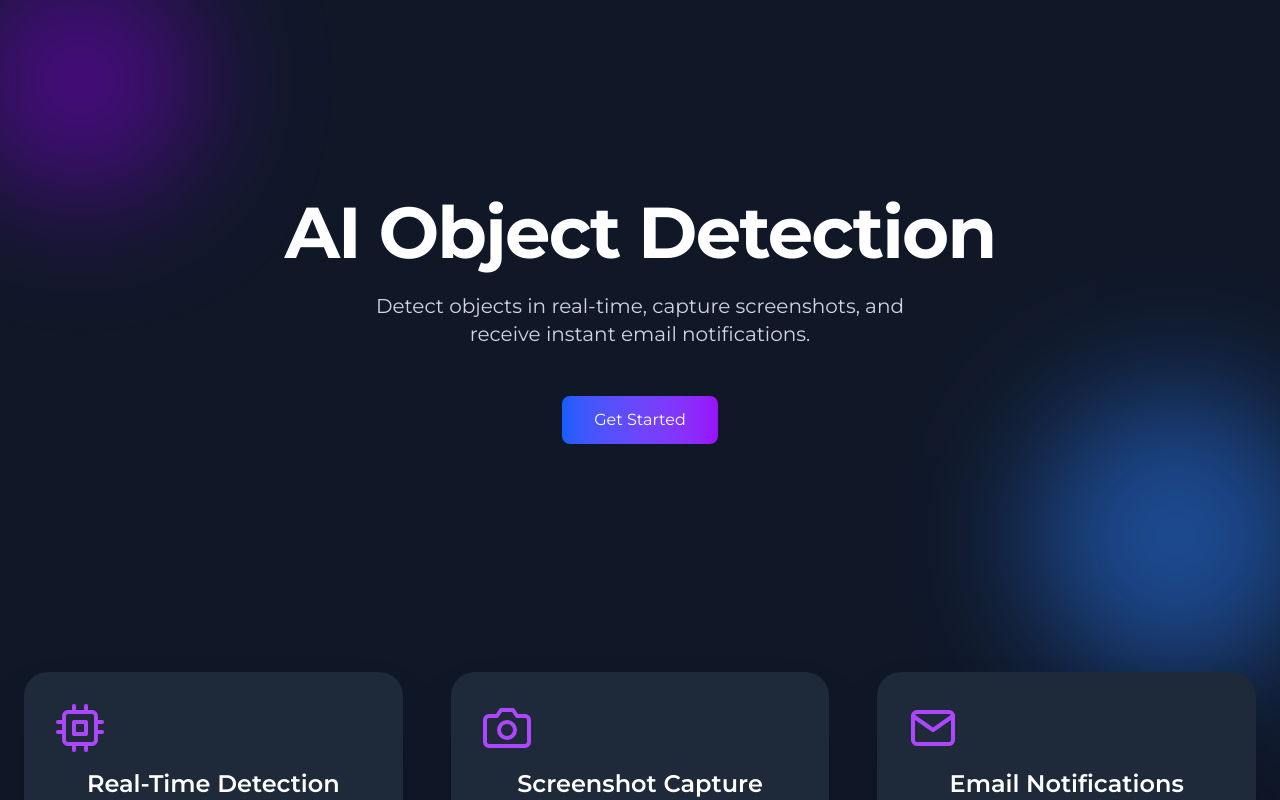
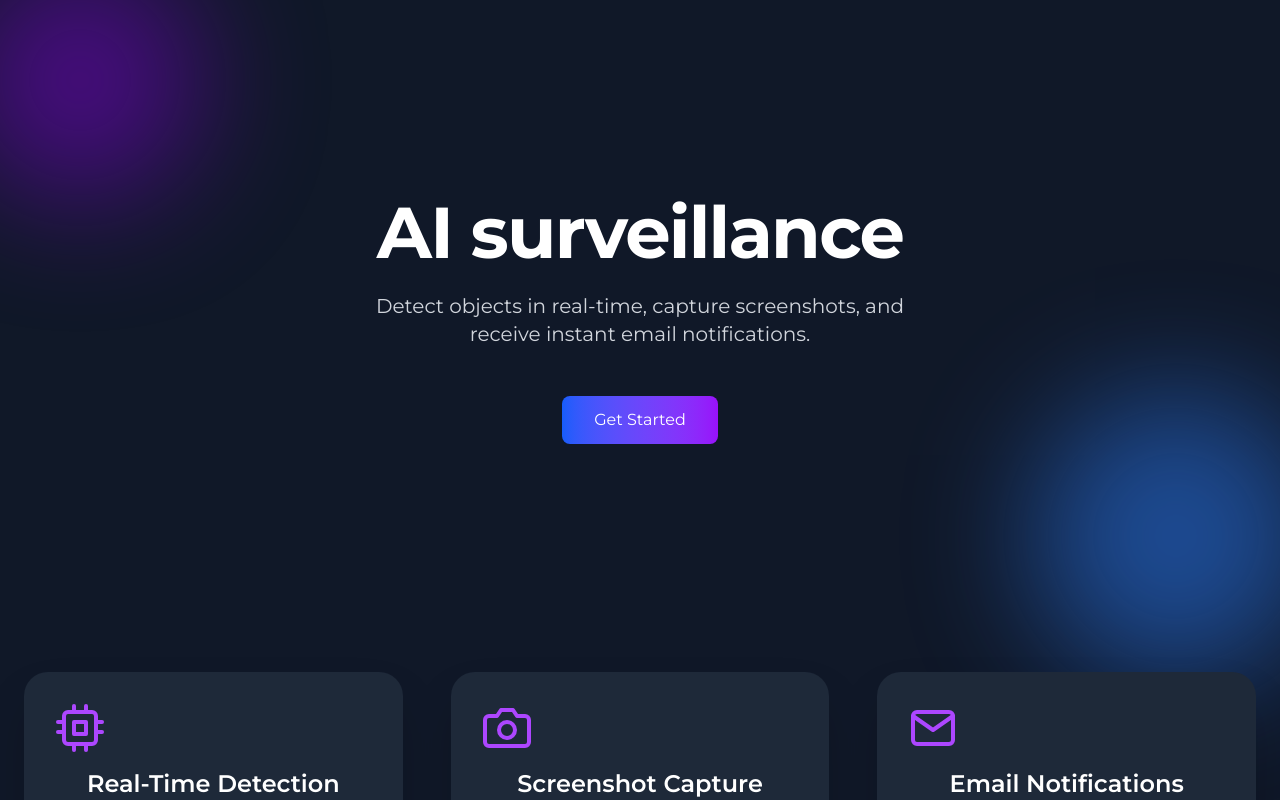
Before and after one commit to rjritesh/VisionPulse, a Next.js app: page / in a window 1280 px wide. Shown: the top 800 px of the page. Built offline with nearby package versions, Linux system fonts and the light colour scheme.

Commit message:
Update Title

```diff
--- a/app/components/LandingPage.js
+++ b/app/components/LandingPage.js
@@ -44,7 +44,7 @@ export default function LandingPage() {
         {/* Hero Content */}
         <div className="text-center z-10 space-y-6">
           <h1 className="text-5xl md:text-7xl font-bold tracking-tight">
-            AI Object Detection
+             AI surveillance
           </h1>
           <p className="text-lg md:text-xl text-gray-300 max-w-xl mx-auto">
             Detect objects in real-time, capture screenshots, and receive
--- a/app/layout.js
+++ b/app/layout.js
@@ -12,7 +12,7 @@ const geistMono = Geist_Mono({
 });
 
 export const metadata = {
-  title: "Vision Pulse - Theft Detection Alarm",
+  title: "VisionPulse - AI surveillance",
   description: "Your quiet AI security app that watches through your webcam and sends alerts the moment someone is detected. No fuss, just safety.",
 };
 
```
